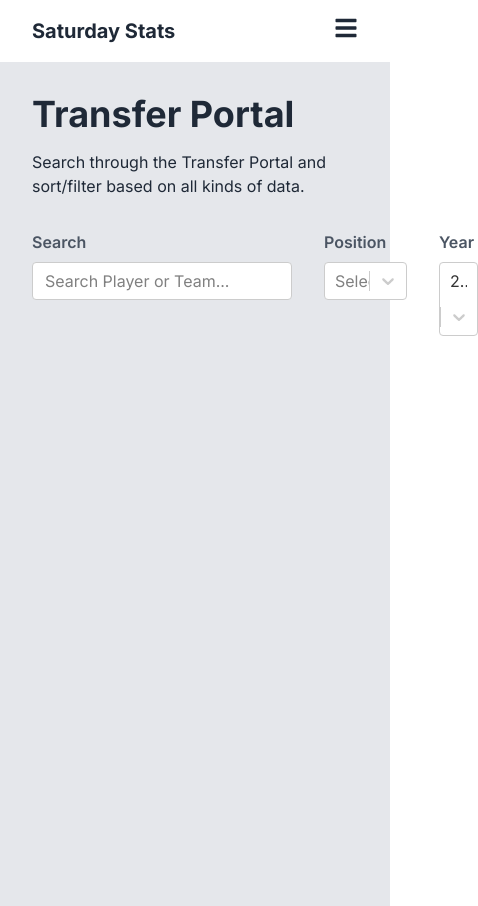
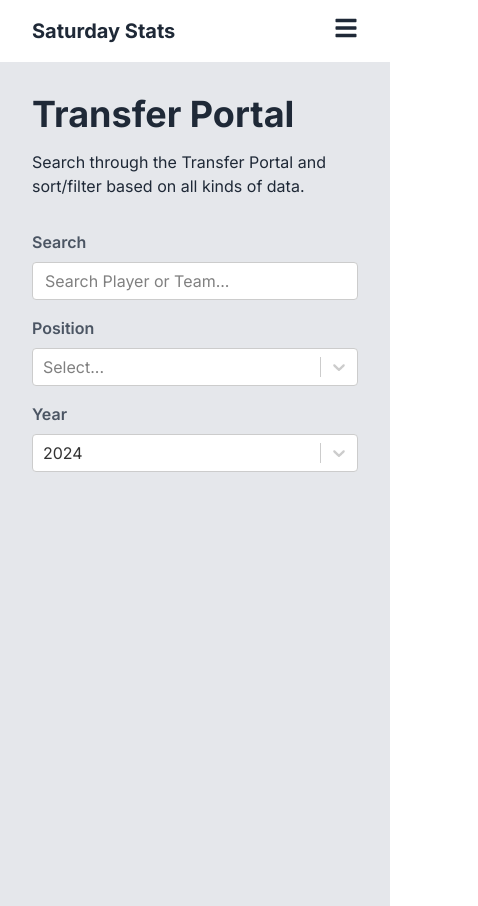
Before and after one commit to hwyatt/the-best-cfb-model, a Next.js app: page /portal in a window 390 px wide. Shown: the whole page, 478 px wide, since content can reach past the window. Built offline with nearby package versions, Linux system fonts and the light colour scheme; no server answers.

Commit message:
mobile exp for portal pt1

```diff
--- a/src/app/components/SeasonSelect.tsx
+++ b/src/app/components/SeasonSelect.tsx
@@ -13,7 +13,7 @@
       )}
       options={yearOpts}
       onChange={handleYearChange}
-      className="z-30"
+      className="z-20"
     />
   );
 };
--- a/src/app/portal/page.tsx
+++ b/src/app/portal/page.tsx
@@ -156,8 +156,8 @@
           of data.
         </p>
       </div>
-      <div className="flex gap-8 justify-between">
-        <div className="flex gap-8">
+      <div className="flex flex-col md:flex-row gap-4 md:gap-8 justify-between">
+        <div className="flex flex-col md:flex-row gap-4 md:gap-8">
           <div className="flex flex-col gap-2">
             <label className="font-semibold text-gray-600">Search</label>
             <input
@@ -207,7 +207,7 @@
         <div className="flex gap-8">
           {isFiltered && (
             <button
-              className="bg-gray-600 hover:bg-gray-700 text-white font-semibold py-2 px-4 rounded self-end transition-all duration-100"
+              className="w-full md:w-auto bg-gray-600 hover:bg-gray-700 text-white font-semibold py-2 px-4 rounded self-end transition-all duration-100"
               onClick={handleResetFilters}
             >
               Reset Filters
```
